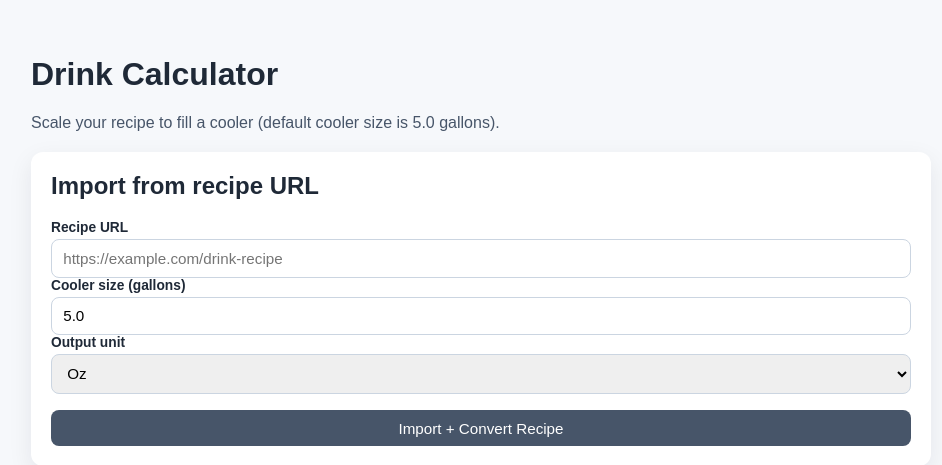
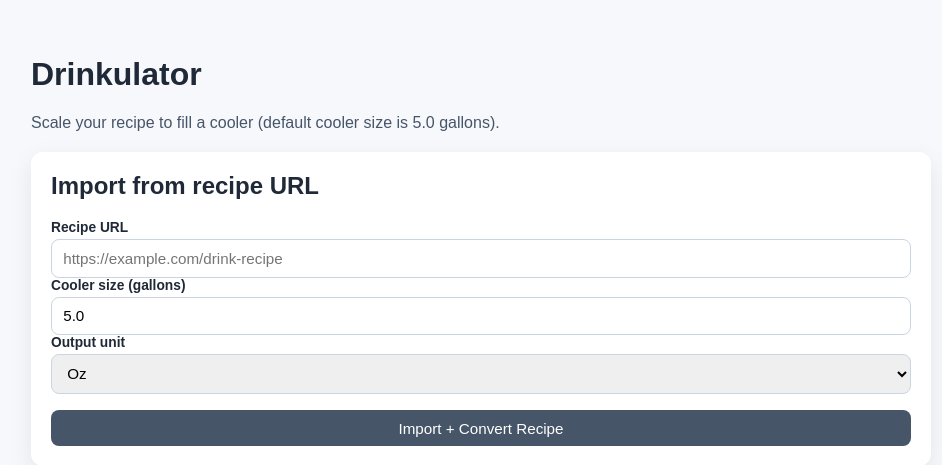
Before and after one commit to robolague/drinkulator, a Flask app: page / in a window 1280 px wide. Shown: the top 465 px of the page, without its empty margins (159-1101 px from the left). Run offline with Flask 3, Linux system fonts and the light colour scheme.

Commit message:
Rename app references to Drinkulator (#10)
Co-authored-by: Cursor Agent <cursoragent@cursor.com>

```diff
--- a/main.py
+++ b/main.py
@@ -45,28 +45,28 @@ HTTP_SERVER_ACTIVE_REQUESTS = Gauge(
     "In-flight HTTP server requests.",
     ["http_request_method", "http_route"],
 )
-DRINK_CALCULATOR_SCALE_REQUESTS = Counter(
-    "drink_calculator_scale_requests",
+DRINKULATOR_SCALE_REQUESTS = Counter(
+    "drinkulator_scale_requests",
     "Drink scale request outcomes.",
     ["source", "result"],
 )
-DRINK_CALCULATOR_SCALE_INPUT_ROWS = Histogram(
-    "drink_calculator_scale_input_rows",
+DRINKULATOR_SCALE_INPUT_ROWS = Histogram(
+    "drinkulator_scale_input_rows",
     "Ingredient row count submitted for scaling.",
     ["source"],
 )
-DRINK_CALCULATOR_SCALE_RESULT_ROWS = Histogram(
-    "drink_calculator_scale_result_rows",
+DRINKULATOR_SCALE_RESULT_ROWS = Histogram(
+    "drinkulator_scale_result_rows",
     "Scaled ingredient count returned by successful requests.",
     ["source"],
 )
-DRINK_CALCULATOR_INGREDIENT_USAGE = Counter(
-    "drink_calculator_ingredient_usage",
+DRINKULATOR_INGREDIENT_USAGE = Counter(
+    "drinkulator_ingredient_usage",
     "Ingredient usage frequency in successful scale requests.",
     ["ingredient", "source"],
 )
-DRINK_CALCULATOR_RECIPE_IMPORTS = Counter(
-    "drink_calculator_recipe_imports",
+DRINKULATOR_RECIPE_IMPORTS = Counter(
+    "drinkulator_recipe_imports",
     "Recipe import outcomes.",
     ["result"],
 )
@@ -478,7 +478,7 @@ def fetch_recipe_lines_from_url(recipe_url: str) -> list[str]:
     _validate_public_recipe_host(parsed.hostname)
 
     try:
-        request_obj = Request(recipe_url, headers={"User-Agent": "DrinkCalculator/1.0"})
+        request_obj = Request(recipe_url, headers={"User-Agent": "Drinkulator/1.0"})
         with urlopen(request_obj, timeout=10) as response:
             raw_bytes = response.read(MAX_IMPORT_BYTES + 1)
             if len(raw_bytes) > MAX_IMPORT_BYTES:
@@ -698,7 +698,7 @@ def build_scale_payload_from_rows(
 ]:
     errors: list[str] = []
     selected_purchase_units = selected_purchase_units or {}
-    DRINK_CALCULATOR_SCALE_INPUT_ROWS.labels(source=source).observe(len(ingredient_rows))
+    DRINKULATOR_SCALE_INPUT_ROWS.labels(source=source).observe(len(ingredient_rows))
     if not any(item["unit"] == default_purchase_unit for item in PURCHASE_SIZE_PRESETS):
         default_purchase_unit = DEFAULT_PURCHASE_UNIT
 
@@ -733,12 +733,12 @@ def build_scale_payload_from_rows(
         )
 
     result = "success" if not errors else "validation_error"
-    DRINK_CALCULATOR_SCALE_REQUESTS.labels(source=source, result=result).inc()
+    DRINKULATOR_SCALE_REQUESTS.labels(source=source, result=result).inc()
     if not errors:
-        DRINK_CALCULATOR_SCALE_RESULT_ROWS.labels(source=source).observe(len(results))
+        DRINKULATOR_SCALE_RESULT_ROWS.labels(source=source).observe(len(results))
         for ingredient in parsed_ingredients:
             ingredient_label = _normalize_ingredient_metric_label(ingredient["name"])
-            DRINK_CALCULATOR_INGREDIENT_USAGE.labels(
+            DRINKULATOR_INGREDIENT_USAGE.labels(
                 ingredient=ingredient_label,
                 source=source,
             ).inc()
@@ -843,11 +843,11 @@ def index() -> str:
         if action == "import":
             if not recipe_url:
                 errors.append("Enter a recipe URL before importing.")
-                DRINK_CALCULATOR_RECIPE_IMPORTS.labels(result="validation_error").inc()
+                DRINKULATOR_RECIPE_IMPORTS.labels(result="validation_error").inc()
             else:
                 try:
                     ingredient_rows = import_ingredient_rows_from_url(recipe_url)
-                    DRINK_CALCULATOR_RECIPE_IMPORTS.labels(result="success").inc()
+                    DRINKULATOR_RECIPE_IMPORTS.labels(result="success").inc()
                     (
                         ingredient_rows,
                         results,
@@ -866,7 +866,7 @@ def index() -> str:
                     )
                     errors.extend(scale_errors)
                 except ValueError as exc:
-                    DRINK_CALCULATOR_RECIPE_IMPORTS.labels(result="fetch_error").inc()
+                    DRINKULATOR_RECIPE_IMPORTS.labels(result="fetch_error").inc()
                     errors.append(str(exc))
                     ingredient_rows = [{"name": "", "amount": "", "unit": "oz"}]
         else:
--- a/pyproject.toml
+++ b/pyproject.toml
@@ -1,5 +1,5 @@
 [project]
-name = "drink-calculator"
+name = "drinkulator"
 version = "0.1.0"
 description = "Scale single-drink measurements for a cooler (default 5 gallons)"
 readme = "README.md"
--- a/templates/index.html
+++ b/templates/index.html
@@ -3,13 +3,13 @@
 <head>
     <meta charset="utf-8">
     <meta name="viewport" content="width=device-width, initial-scale=1">
-    <title>Drink Calculator</title>
+    <title>Drinkulator</title>
     <link rel="stylesheet" href="{{ url_for('static', filename='styles.css') }}">
     <script src="https://unpkg.com/htmx.org@2.0.4"></script>
 </head>
 <body>
 <main class="container">
-    <h1>Drink Calculator</h1>
+    <h1>Drinkulator</h1>
     <p class="subtitle">Scale your recipe to fill a cooler (default cooler size is 5.0 gallons).</p>
 
     <section class="card">
```
Also changed, not shown: k8s/pod.example.yaml (+6 -6 lines), tests/test_main.py (+18 -18 lines), README.md, 1 other file.
